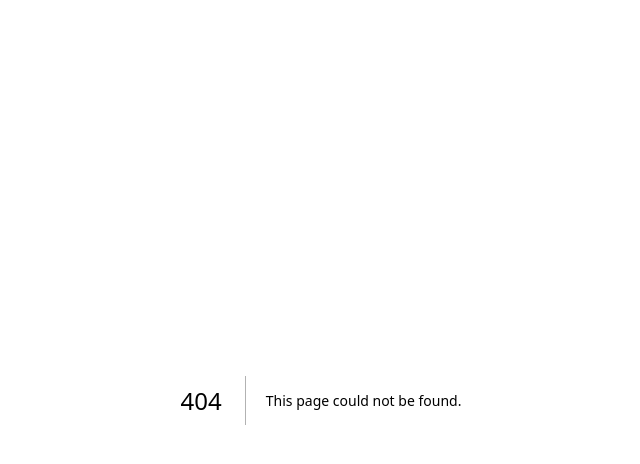
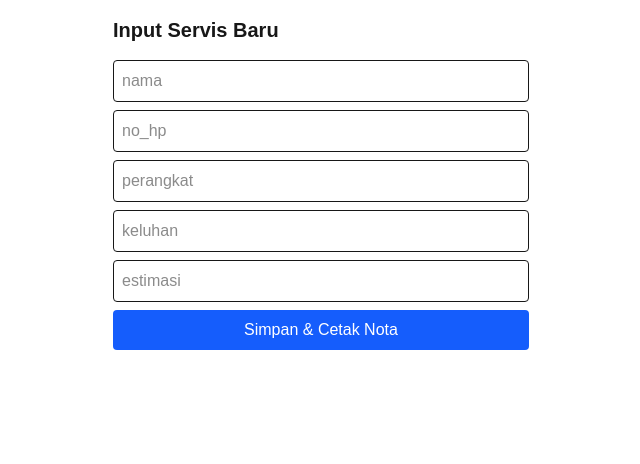
Before and after one commit to eric16644-lang/service-app, a Next.js app: page /input in a window 1280 px wide. Before the commit this address had no page. Shown: the top 464 px of the page, without its empty margins (319-959 px from the left). Built offline with nearby package versions, Linux system fonts and the light colour scheme; no server answers.

Commit message:
Initial commit ServiceApp

```diff
--- /dev/null
+++ b/src/app/input/page.tsx
@@ -0,0 +1,35 @@
+'use client'
+import { useState } from 'react'
+import { supabase } from '@/lib/supabaseClient'
+import { useRouter } from 'next/navigation'
+
+export default function InputServicePage() {
+  const [form, setForm] = useState({ nama: '', no_hp: '', perangkat: '', keluhan: '', estimasi: '' })
+  const router = useRouter()
+
+  async function handleSubmit(e: React.FormEvent) {
+    e.preventDefault()
+    const nomorNota = `SRV-${new Date().getFullYear()}-${Date.now().toString().slice(-4)}`
+    const { data, error } = await supabase
+      .from('service_orders')
+      .insert([{ ...form, estimasi: Number(form.estimasi), nomor_nota: nomorNota }])
+      .select()
+      .single()
+
+    if (error) return alert(error.message)
+    router.push(`/status/${data.id}`)
+  }
+
+  return (
+    <div className="max-w-md mx-auto p-4">
+      <h1 className="text-xl font-semibold mb-4">Input Servis Baru</h1>
+      <form onSubmit={handleSubmit} className="flex flex-col gap-2">
+        {['nama','no_hp','perangkat','keluhan','estimasi'].map((f) => (
+          <input key={f} required placeholder={f} className="p-2 border rounded"
+            onChange={(e) => setForm({ ...form, [f]: e.target.value })} />
+        ))}
+        <button className="bg-blue-600 text-white py-2 rounded">Simpan & Cetak Nota</button>
+      </form>
+    </div>
+  )
+}
--- /dev/null
+++ b/src/app/status/[id]/page.tsx
@@ -0,0 +1,26 @@
+import { supabase } from '@/lib/supabaseClient'
+import QRCode from 'react-qr-code'
+
+export default async function StatusPage({ params }: { params: { id: string } }) {
+  const { data } = await supabase.from('service_orders').select('*').eq('id', params.id).single()
+
+  if (!data) return <div className="p-4">Data tidak ditemukan</div>
+
+  return (
+    <div className="max-w-sm mx-auto mt-6 p-4 border rounded-lg shadow">
+      <h1 className="text-lg font-bold text-center mb-2">Status Servis</h1>
+      <div className="text-sm space-y-1">
+        <p><b>Nomor:</b> {data.nomor_nota}</p>
+        <p><b>Nama:</b> {data.nama}</p>
+        <p><b>Perangkat:</b> {data.perangkat}</p>
+        <p><b>Keluhan:</b> {data.keluhan}</p>
+        <p><b>Estimasi:</b> Rp {data.estimasi}</p>
+        <p><b>Status:</b> {data.status}</p>
+        <p><b>Tanggal:</b> {new Date(data.tanggal).toLocaleString('id-ID')}</p>
+      </div>
+      <div className="mt-4 flex justify-center">
+        <QRCode value={`https://service-app.vercel.app/status/${data.id}`} size={120}/>
+      </div>
+    </div>
+  )
+}
--- /dev/null
+++ b/src/lib/supabaseClient.ts
@@ -0,0 +1,6 @@
+import { createClient } from '@supabase/supabase-js'
+
+export const supabase = createClient(
+  process.env.NEXT_PUBLIC_SUPABASE_URL!,
+  process.env.NEXT_PUBLIC_SUPABASE_ANON_KEY!
+)
```
Also changed, not shown: package.json (+8 -5 lines), src/components/QRNote.tsx (added), 1 other file (tests, documents, lock files or other folders).
